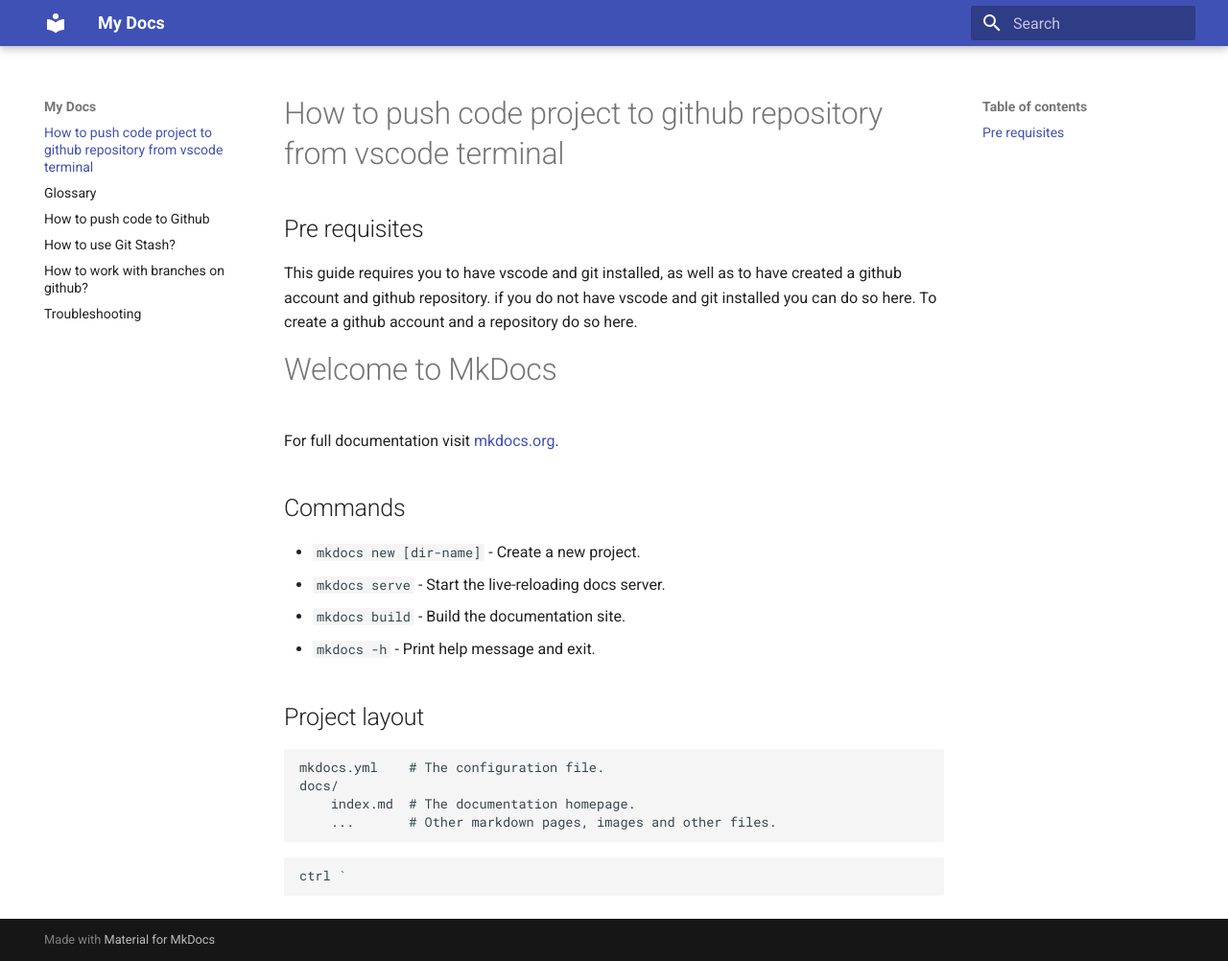
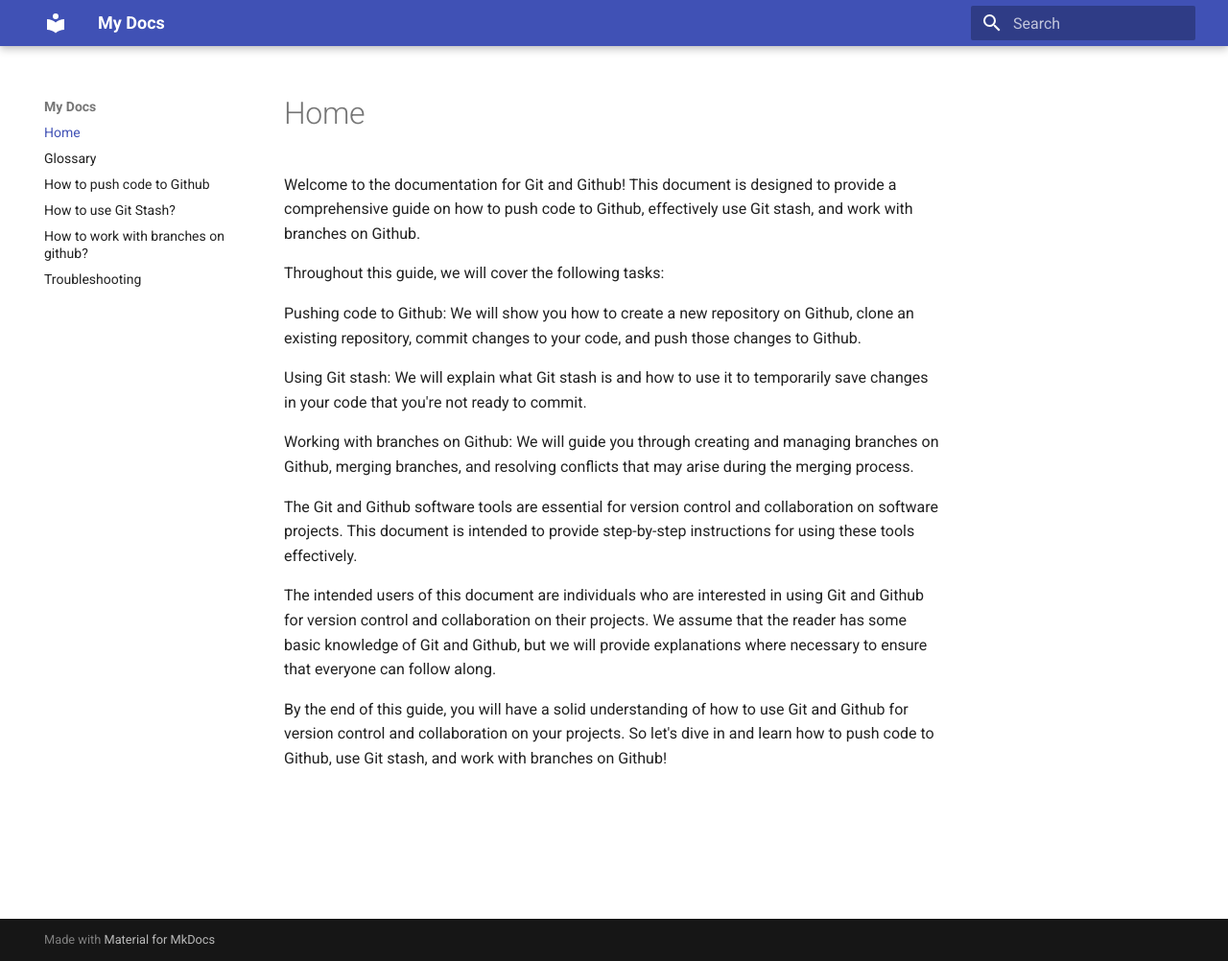
Before and after one commit to royce-c/Comm-Docs, an MkDocs documentation site: the page built from docs/index.md, in a window 1280 px wide and 1002 px high. Shown: the whole window at 96% size. Built offline with MkDocs 1.6.1 and Material for MkDocs 9.7.7, drawn with Linux system fonts in a browser that asks for light colours.

Commit message:
introduction added

````diff
--- a/docs/index.md
+++ b/docs/index.md
@@ -1,30 +1,15 @@
+Welcome to the documentation for Git and Github! This document is designed to provide a comprehensive guide on how to push code to Github, effectively use Git stash, and work with branches on Github.
 
-# How to push code project to github repository from vscode terminal
-## Pre requisites
-This guide requires you to have vscode and git installed, as well as to have created a github account and github repository. if you do not have vscode and git installed you can do so here. <link>
-To create a github account and a repository do so here. <link>
+Throughout this guide, we will cover the following tasks:
 
+Pushing code to Github: We will show you how to create a new repository on Github, clone an existing repository, commit changes to your code, and push those changes to Github.
 
+Using Git stash: We will explain what Git stash is and how to use it to temporarily save changes in your code that you're not ready to commit.
 
+Working with branches on Github: We will guide you through creating and managing branches on Github, merging branches, and resolving conflicts that may arise during the merging process.
 
-# Welcome to MkDocs
+The Git and Github software tools are essential for version control and collaboration on software projects. This document is intended to provide step-by-step instructions for using these tools effectively.
 
-For full documentation visit [mkdocs.org](https://www.mkdocs.org).
+The intended users of this document are individuals who are interested in using Git and Github for version control and collaboration on their projects. We assume that the reader has some basic knowledge of Git and Github, but we will provide explanations where necessary to ensure that everyone can follow along.
 
-## Commands
-
-* `mkdocs new [dir-name]` - Create a new project.
-* `mkdocs serve` - Start the live-reloading docs server.
-* `mkdocs build` - Build the documentation site.
-* `mkdocs -h` - Print help message and exit.
-
-## Project layout
-
-    mkdocs.yml    # The configuration file.
-    docs/
-        index.md  # The documentation homepage.
-        ...       # Other markdown pages, images and other files.
-
-``` bash
-ctrl `
-```
+By the end of this guide, you will have a solid understanding of how to use Git and Github for version control and collaboration on your projects. So let's dive in and learn how to push code to Github, use Git stash, and work with branches on Github!
````
